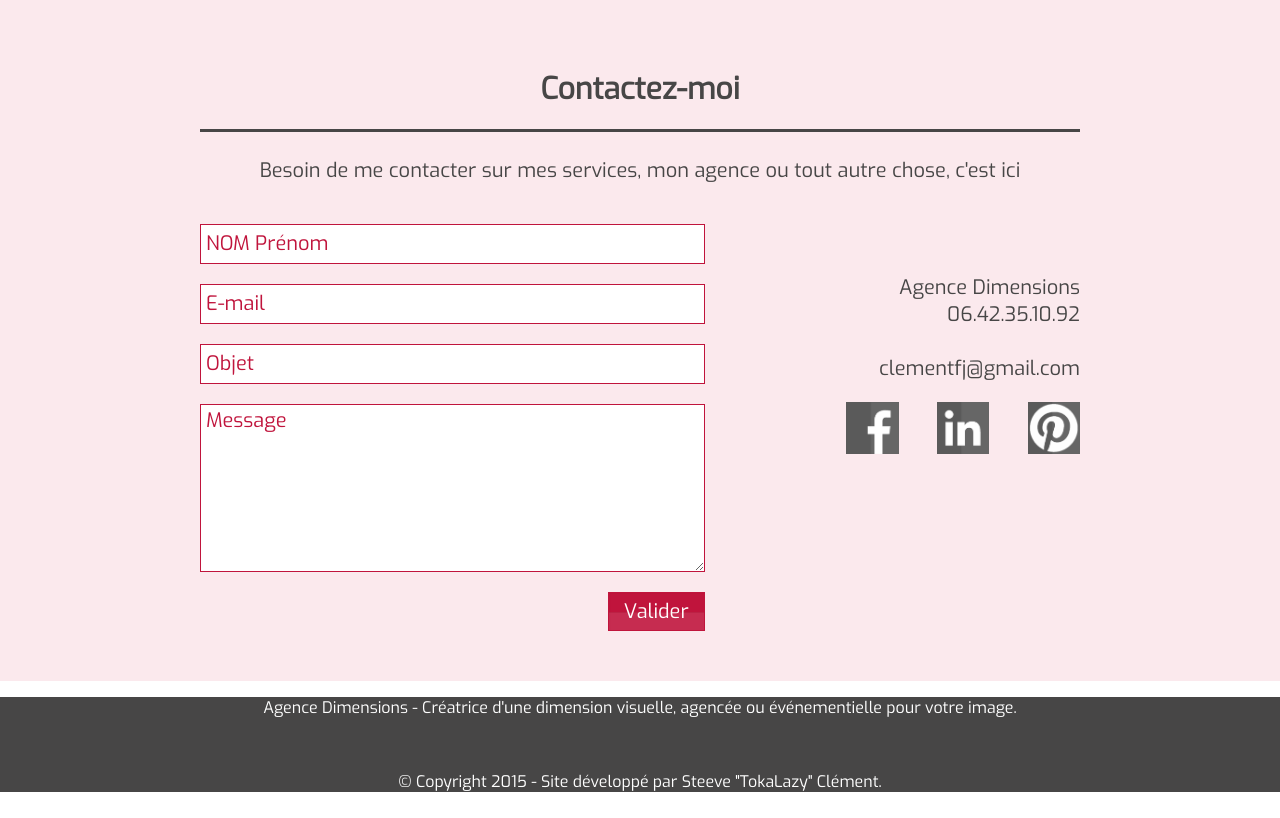
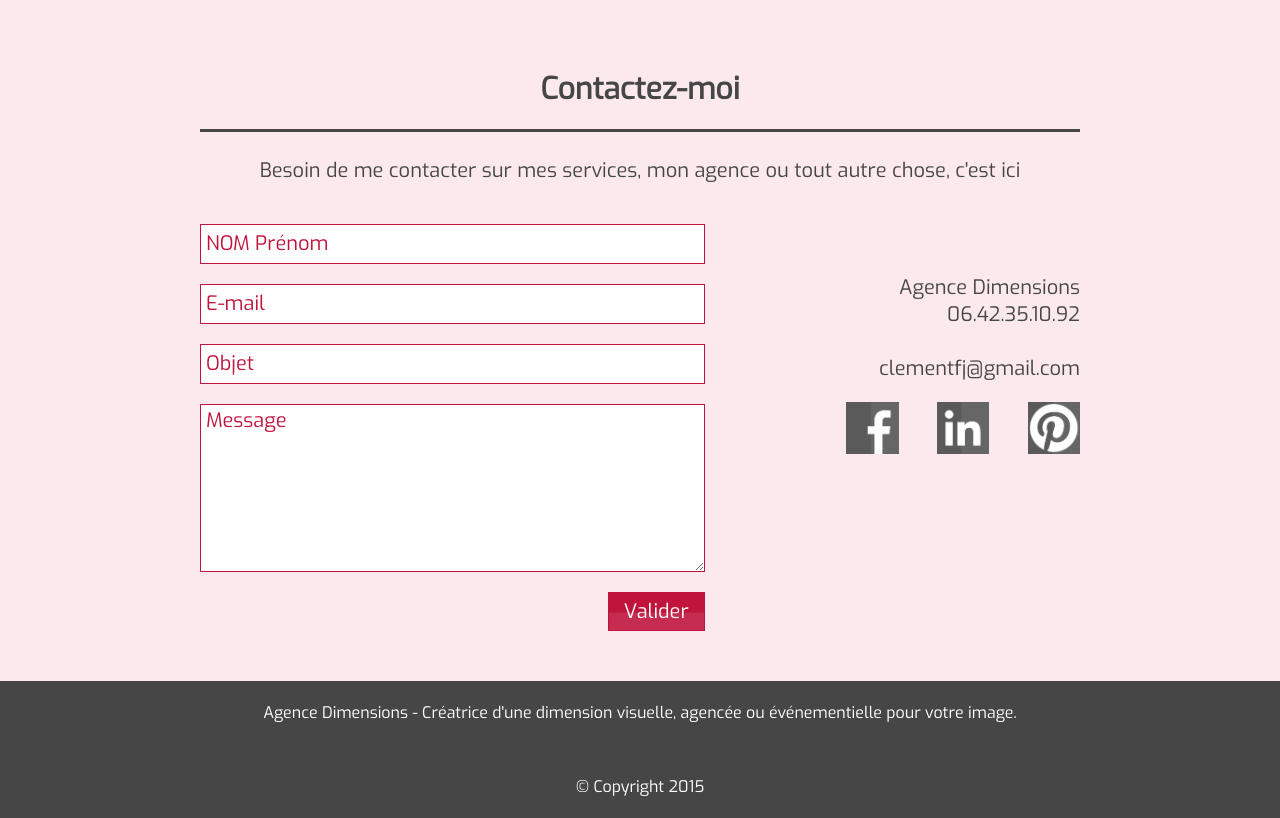
Before and after one commit to Fwedede/dimensions, a PHP site: page /dimensions_demo/ in a window 1280 px wide. Shown: the part 2329-3147 px from the top of the page. Before the commit the page ends 3121 px from the top, so only its background shows below. Run offline with PHP 8.4, Linux system fonts and the light colour scheme; data comes from the database, SQL or seed files in the repository; style sheets or scripts are compiled from the project's sources; some libraries are stand-ins or nearby versions; some web fonts are replaced.

Commit message:
amélioration du footer

```diff
--- a/assets/stylesheet/overlay/_scaffolding.scss
+++ b/assets/stylesheet/overlay/_scaffolding.scss
@@ -45,3 +45,6 @@ figure{
     max-height: 100%;
     @include media(max-width 480px) {display:none;}
 }
+footer{
+    @include pad(.5rem);
+}
--- a/index.php
+++ b/index.php
@@ -141,7 +141,7 @@
       <p>Agence Dimensions - Créatrice d'une dimension visuelle, agencée ou événementielle pour votre image.</p>
       <div class="fb-like inline-flex" data-href="https://www.facebook.com/pages/Agence-Dimensions/965360680158140" data-layout="button_count" data-action="like" data-show-faces="true" data-share="false"></div>
       <!--div class="g-plusone inline-flex" data-size="medium" data-annotation="inline" data-width="300"></div-->
-      <p>© Copyright 2015 - Site développé par Steeve "TokaLazy" Clément.</p>
+      <p>© Copyright 2015</p>
    </section>
 </footer>
    <!--script src="assets/script/jquery.min.js"></script-->
```
